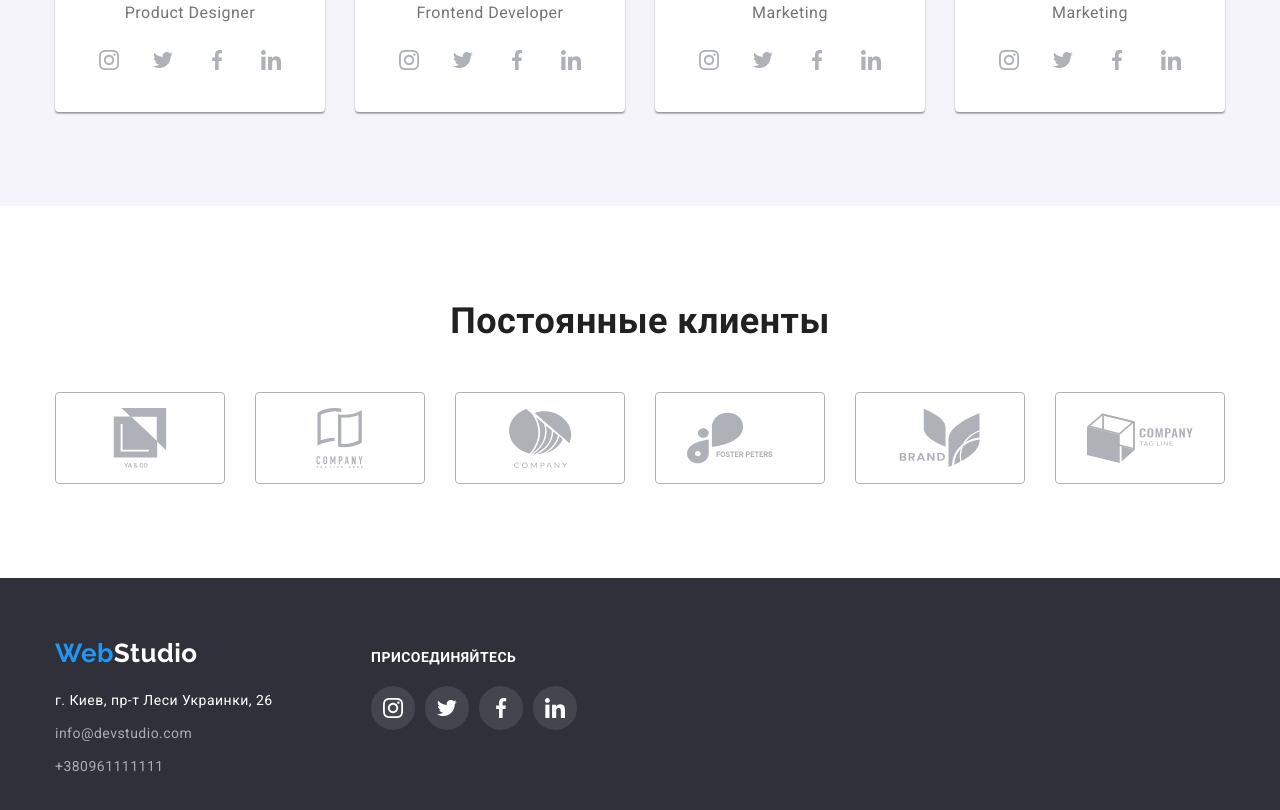
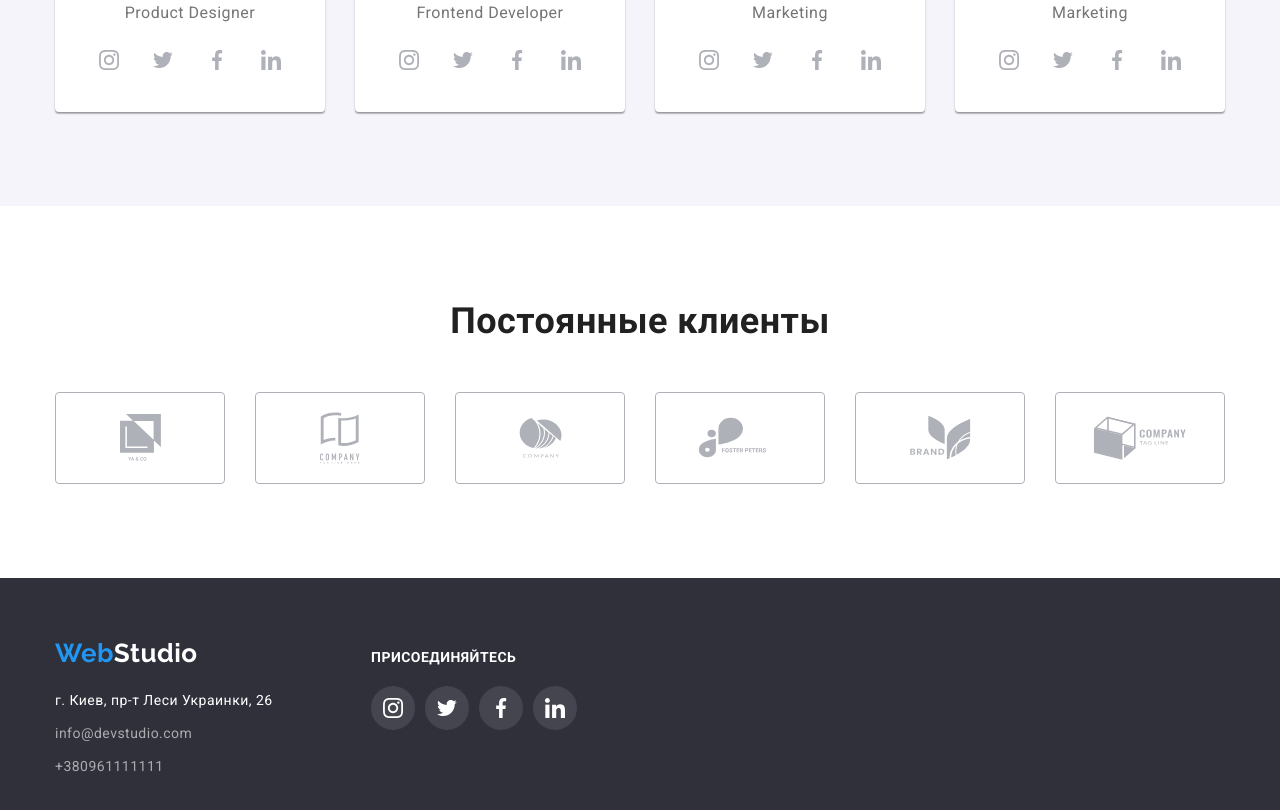
Before and after one commit to ElenaLomaka/goit-markup-hw-04, a plain HTML site: page index.html in a window 1280 px wide. Shown: the part 2099-2909 px from the top of the page. Drawn offline with nearby package versions, Linux system fonts and the light colour scheme.

Commit message:
Добавляет стили

```diff
--- a/css/styles.css
+++ b/css/styles.css
@@ -408,8 +408,6 @@ img {
 }
 
 .clients-item-icon {
-  width: 106px;
-  height: 60px;
   fill: #afb1b8;
 }
 
@@ -419,7 +417,7 @@ img {
 }
 
 .client-item-link:hover,
-.clients-item-link:focus {
+.client-item-link:focus {
   border: 1px solid var(--accent-color);
 }
 
--- a/index.html
+++ b/index.html
@@ -286,42 +286,42 @@
             <ul class="clients-list list">
                 <li class="clients-item">
                     <a class="client-item-link" href="">
-                        <svg class="clients-item-icon">
+                        <svg class="clients-item-icon" width="41px" height="47px" >
                             <use href="./images/sprite.svg#icon-client-1"></use>
                         </svg>
                     </a>
                 </li>
                 <li class="clients-item">
                     <a class="client-item-link" href="">
-                        <svg class="clients-item-icon">
+                        <svg class="clients-item-icon" width="40px" height="52px">
                             <use href="./images/sprite.svg#icon-client-2"></use>
                         </svg>
                     </a>
                 </li>
                 <li class="clients-item">
                     <a class="client-item-link" href="">
-                        <svg class="clients-item-icon">
+                        <svg class="clients-item-icon" width="43px" height="41px">
                             <use href="./images/sprite.svg#icon-client-3"></use>
                         </svg>
                     </a>
                 </li>
                 <li class="clients-item">
                     <a class="client-item-link" href="">
-                        <svg class="clients-item-icon">
+                        <svg class="clients-item-icon" width="85px" height="41px">
                             <use href="./images/sprite.svg#icon-client-4"></use>
                         </svg>
                     </a>
                 </li>
                 <li class="clients-item">
                     <a class="client-item-link" href="">
-                        <svg class="clients-item-icon">
+                        <svg class="clients-item-icon" width="63px" height="45px">
                             <use href="./images/sprite.svg#icon-client-5"></use>
                         </svg>
                     </a>
                 </li>
                 <li class="clients-item">
                     <a class="client-item-link" href="">
-                        <svg class="clients-item-icon">
+                        <svg class="clients-item-icon" width="94px" height="44px">
                             <use href="./images/sprite.svg#icon-client-6"></use>
                         </svg>
                     </a>
```
